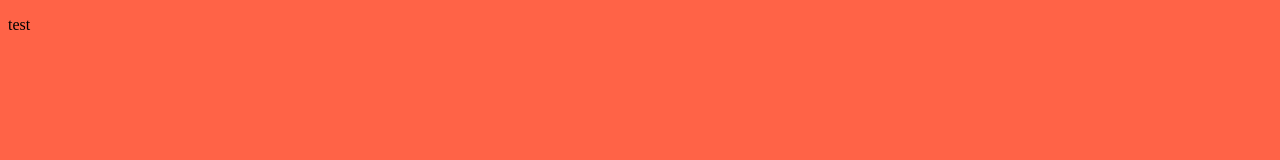
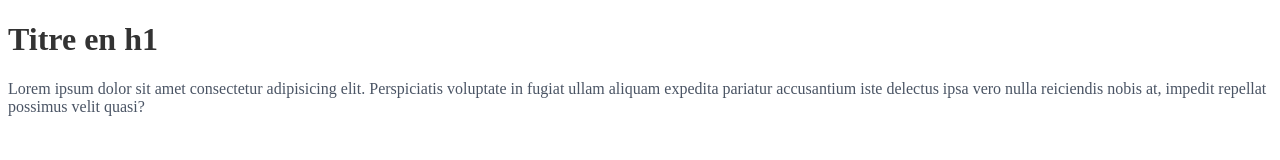
Before and after one commit to LionelPinheiroDuarte/portfolio, an Eleventy site: page index.html in a window 1280 px wide. Built offline with nearby package versions, Linux system fonts and the light colour scheme; Eleventy itself is replaced by a stand-in of ours; files that its build step writes are made by us from their sources.

Commit message:
Adding basic variables

```diff
--- a/index.html
+++ b/index.html
@@ -8,6 +8,7 @@
     <link rel="stylesheet" href="/styles/styles.css">
 </head>
 <body>
-    <p>test</p>
+    <h1>Titre en h1</h1>
+    <p>Lorem ipsum dolor sit amet consectetur adipisicing elit. Perspiciatis voluptate in fugiat ullam aliquam expedita pariatur accusantium iste delectus ipsa vero nulla reiciendis nobis at, impedit repellat possimus velit quasi?</p>
 </body>
 </html>
--- a/styles/styles.css
+++ b/styles/styles.css
@@ -1,3 +1,9 @@
-body {
-  background-color: tomato;
+@import "variables.css";
+
+h1,
+h2 {
+  color: var(--pf-primary);
 }
+p {
+  color: var(--pf-secondary);
+}
--- a/styles/variables.css
+++ b/styles/variables.css
@@ -0,0 +1,5 @@
+:root {
+  --pf-primary: #333333;
+  --pf-secondary: #4a5464;
+  --pf-tertiary: #304030;
+}
```
Also changed, not shown: 3 other files.
